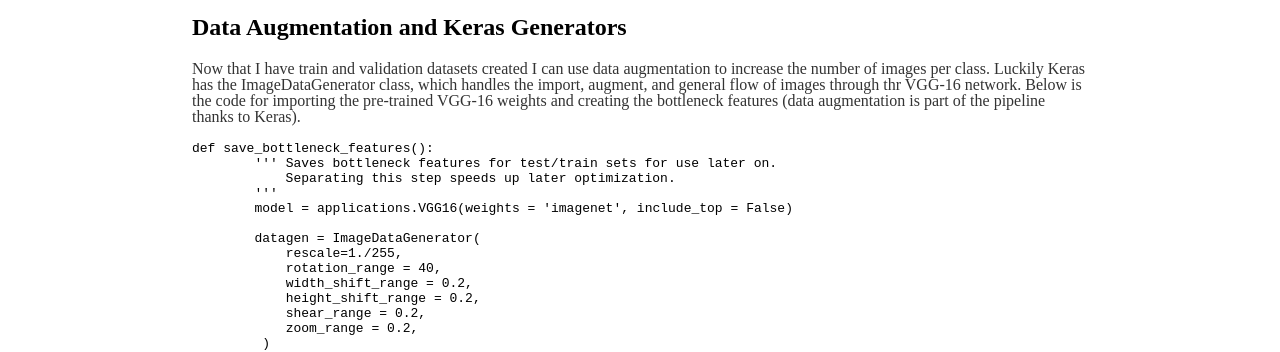
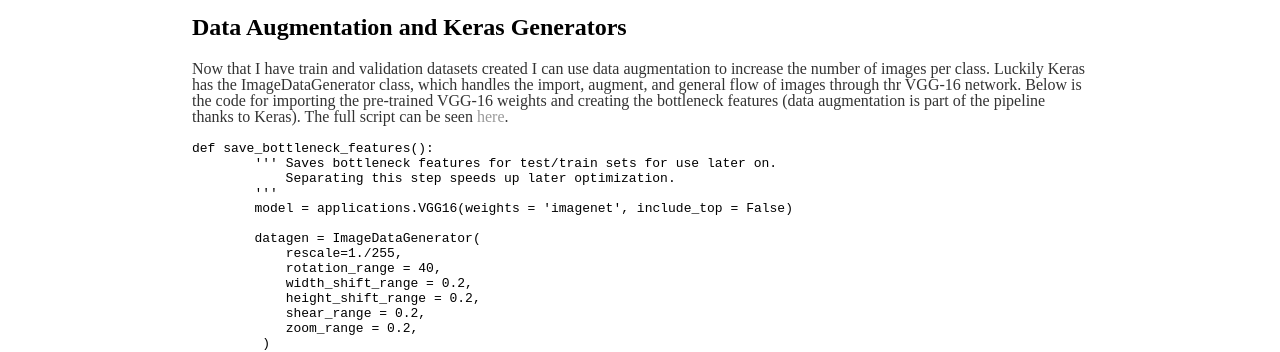
Before and after one commit to dcurry09/dcurry09.github.io, a Jekyll site: the page built from _posts/2018-02-20-david-curry-TinDogr.md, in a window 1280 px wide and 1400 px high, scrolled down 2217 px. Shown: the part 200-552 px from the top of the window. Built offline with Jekyll 4.4.1, drawn with Linux system fonts in a browser that asks for light colours; some of the changed text lies outside the part shown.

Commit message:
Update 2018-02-20-david-curry-TinDogr.md

````diff
--- a/_posts/2018-02-20-david-curry-TinDogr.md
+++ b/_posts/2018-02-20-david-curry-TinDogr.md
@@ -85,7 +85,7 @@
 ```
 
 ## Data Augmentation and Keras Generators
-Now that I have train and validation datasets created I can use data augmentation to increase the number of images per class.  Luckily Keras has the ImageDataGenerator class, which handles the import, augment, and general flow of images through thr VGG-16 network.  Below is the code for importing the pre-trained VGG-16 weights and creating the bottleneck features (data augmentation is part of the pipeline thanks to Keras).
+Now that I have train and validation datasets created I can use data augmentation to increase the number of images per class.  Luckily Keras has the ImageDataGenerator class, which handles the import, augment, and general flow of images through thr VGG-16 network.  Below is the code for importing the pre-trained VGG-16 weights and creating the bottleneck features (data augmentation is part of the pipeline thanks to Keras).  The full script can be seen [here](https://github.com/dcurry09/TinDogr/blob/master/python/train_CNN_script.py).
 
 ```python
 def save_bottleneck_features():
@@ -171,3 +171,8 @@
    model.save_weights(top_model_weights_path)
 
 ```
+
+Keras has made the transfer learning technique straightforward and flexible.  What I have shown so far is only half the battle however.  We may have built a dog breed classifier, but it still need to be integrated into the Tinder dating app ecosystem.
+
+## Putting Everything Online
+The API I will be using to connect to Tinder is called Pynder and can be accessed on Github [here](https://github.com/charliewolf/pynder).  Flask and AWS will be used to create and host TinDogr repsectively.
````
